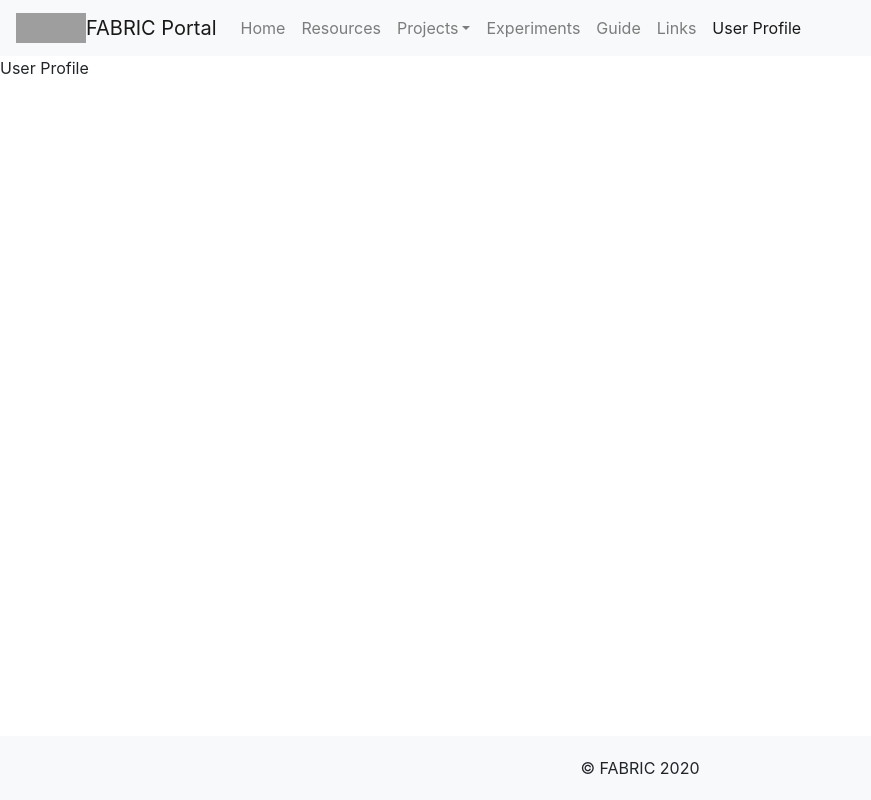
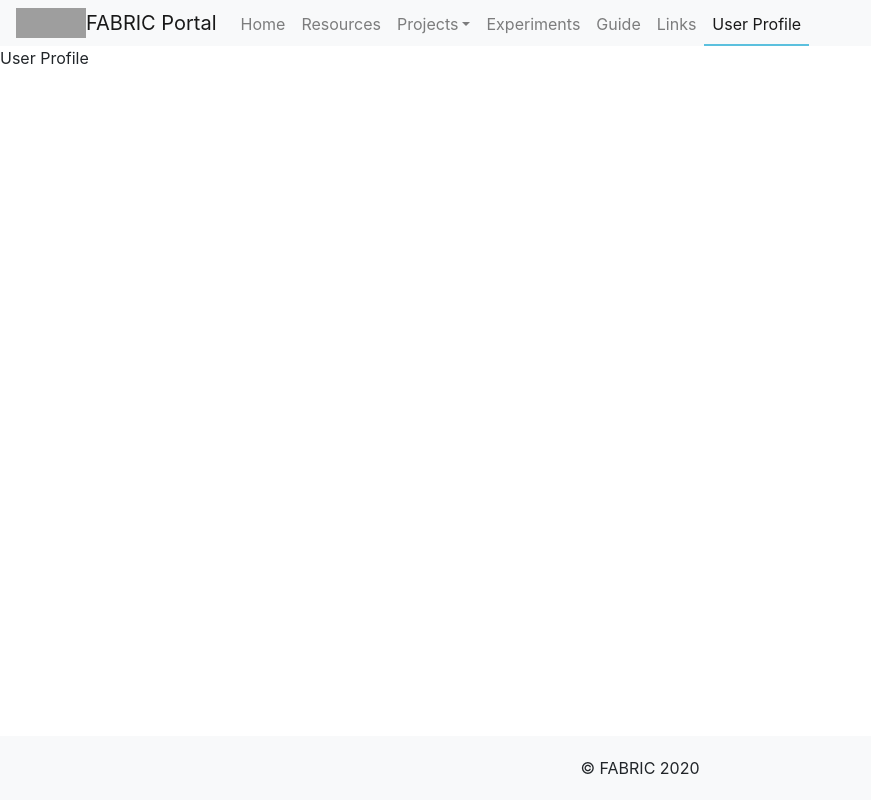
Before and after one commit to fabric-testbed/fabric-portal, a React (Create React App) app: page /user in a window 1280 px wide. Shown: the whole page, without its empty margins (0-871 px from the left). Built offline with nearby package versions, Linux system fonts and the light colour scheme; grey boxes are pictures that could not be loaded.

Commit message:
#1: modified header navbar style based on prototype

```diff
--- a/src/App.css
+++ b/src/App.css
@@ -11,3 +11,29 @@
   bottom: 0;
   width: 100%;
 }
+
+.navbar {
+  padding-top: 0;
+  padding-bottom: 0;
+}
+
+.navbar-nav {
+  margin-top: 4px;
+}
+
+.nav-item a.active,
+.nav-item a:hover {
+  border-bottom: 2px #5bc0de solid;
+}
+
+.nav-item .dropdown-menu a.active,
+.nav-item .dropdown-menu a:hover {
+  border-bottom: none;
+}
+
+.dropdown-item.active,
+.dropdown-item:active {
+  color: #000;
+  text-decoration: none;
+  background-color: #fff;
+}
--- a/src/components/headerNav.jsx
+++ b/src/components/headerNav.jsx
@@ -4,12 +4,10 @@ import { NavLink } from "react-router-dom";
 import logo from "../imgs/fabric-brand.png";
 
 class HeaderNav extends React.Component {
-  constructor(props) {
-    super(props);
-    this.state = {
+  state = {
     data: [
-        { name: "Home", path: "/", child: [], exact: "true" },
-        { name: "Resources", path: "/resources", child: [], exact: "false" },
+      { name: "Home", path: "/", child: [], exact: true },
+      { name: "Resources", path: "/resources", child: [], exact: false },
       {
         name: "Projects",
         path: "/projects",
@@ -17,20 +15,19 @@ class HeaderNav extends React.Component {
           { name: "All Projects", path: "/projects/all-projects" },
           { name: "My Projects", path: "/projects/my-projects" },
         ],
-          exact: "false",
+        exact: false,
       },
       {
         name: "Experiments",
         path: "/experiments",
         child: [],
-          exact: "false",
+        exact: false,
       },
-        { name: "Guide", path: "/guide", child: [], exact: "false" },
-        { name: "Links", path: "/links", child: [], exact: "false" },
-        { name: "User Profile", path: "/user", child: [], exact: "false" },
+      { name: "Guide", path: "/guide", child: [], exact: false },
+      { name: "Links", path: "/links", child: [], exact: false },
+      { name: "User Profile", path: "/user", child: [], exact: false },
     ],
   };
-  }
 
   render() {
     return (
```
Lines whose indentation alone changed are shown as unchanged.
